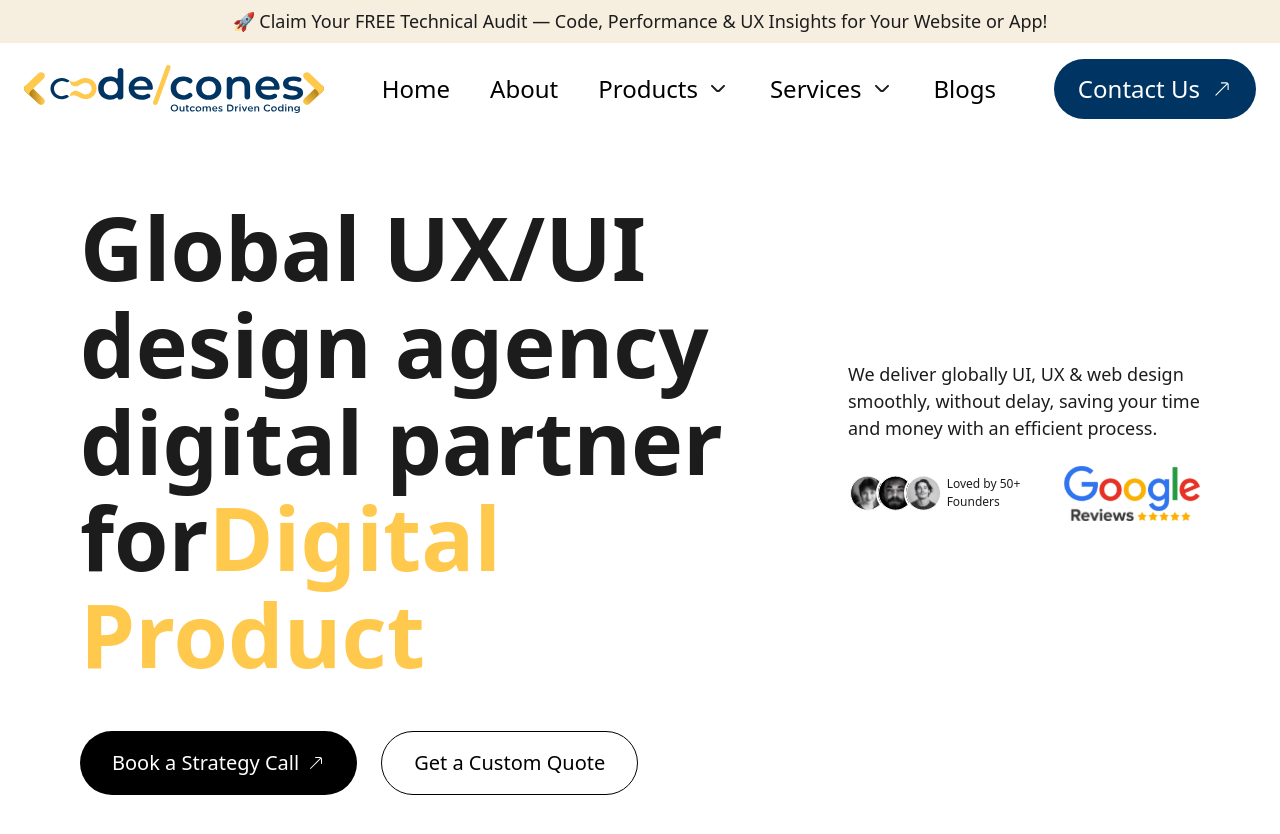
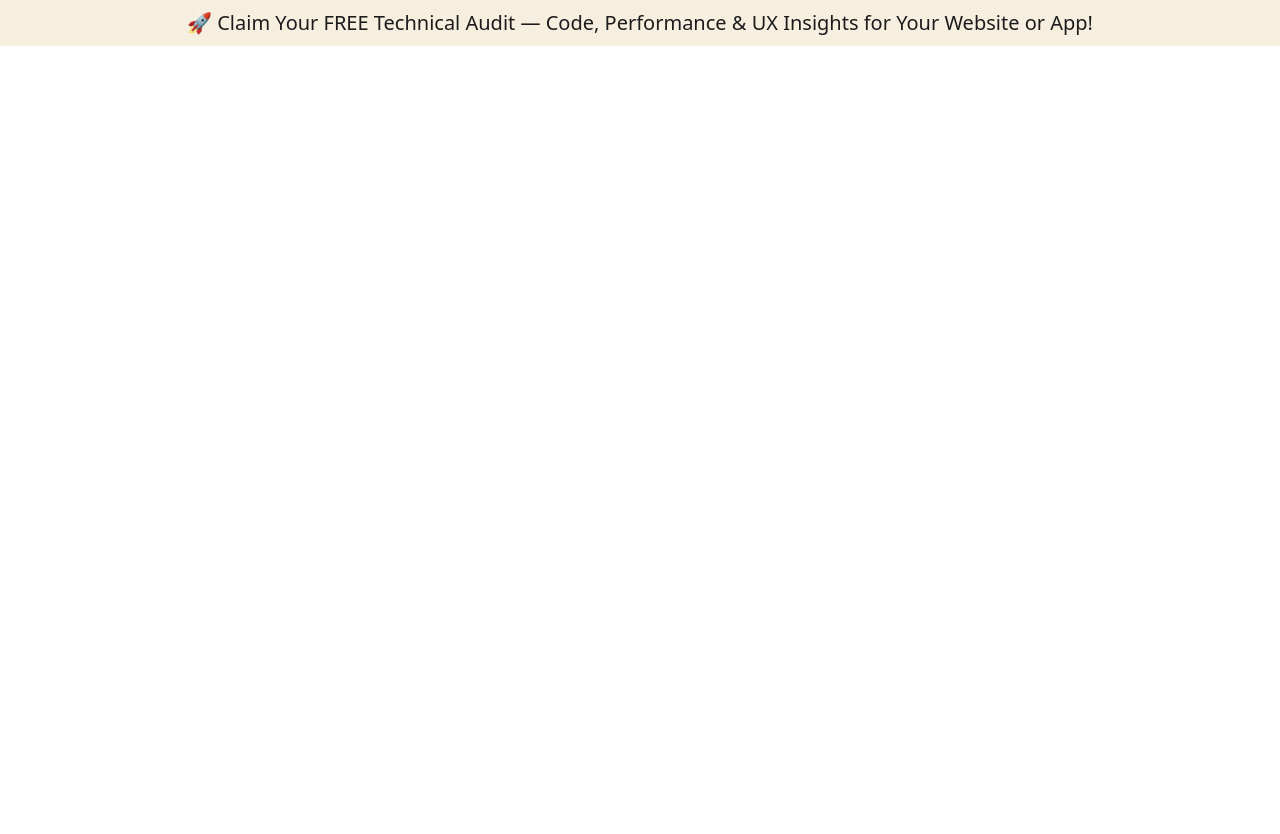
Before and after one commit to MAbdullahZahid/codecones, a Next.js app: page / in a window 1280 px wide. Shown: the top 834 px of the page. After the commit the page ends 800 px from the top, so only its background shows below. Built offline with nearby package versions, Linux system fonts and the light colour scheme.

Commit message:
banner Done

```diff
--- a/app/components/banner.tsx
+++ b/app/components/banner.tsx
@@ -1,7 +1,10 @@
-
 export default function Banner() {
   return (
-    <div className="w-full bg-[#F6EEDF] text-center py-2 font-medium text-[18px] text-[#1C1C1C]">
+    <div className="
+      w-screen bg-[#F6EEDF] text-center py-2 px-4 font-medium text-[7px]
+      sm:text-[14px] md:text-[16px] lg:text-[18px] xl:text-[20px]
+      text-[#1C1C1C]
+    ">
       🚀 Claim Your FREE Technical Audit — Code, Performance & UX Insights for Your Website or App!
     </div>
   );
--- a/app/page.tsx
+++ b/app/page.tsx
@@ -12,9 +12,9 @@ export default function Home() {
   return (
     <>
       <Banner />
-      <Navbar />
+      {/* <Navbar /> */}
 
-      <section className="flex flex-col px-20 py-16">
+      {/* <section className="flex flex-col px-20 py-16">
 
 
 <div className="flex flex-row justify-between items-center">
@@ -88,7 +88,7 @@ export default function Home() {
             Get a Custom Quote
           </button>
         </div>
-      </section>
+      </section> */}
     </>
   );
 }
--- a/tailwind.config.js
+++ b/tailwind.config.js
@@ -1,4 +1,10 @@
+/** @type {import('tailwindcss').Config} */
 module.exports = {
+  content: [
+    "./app/**/*.{js,ts,jsx,tsx}",   // ✅ App Router
+    "./pages/**/*.{js,ts,jsx,tsx}", // ✅ Pages Router (if any)
+    "./components/**/*.{js,ts,jsx,tsx}",
+  ],
   theme: {
     extend: {
       fontFamily: {
@@ -6,8 +12,8 @@ module.exports = {
       },
       borderRadius: {
         '500': '500px',
-      }
+      },
     },
   },
   plugins: [],
-}
+};
```
